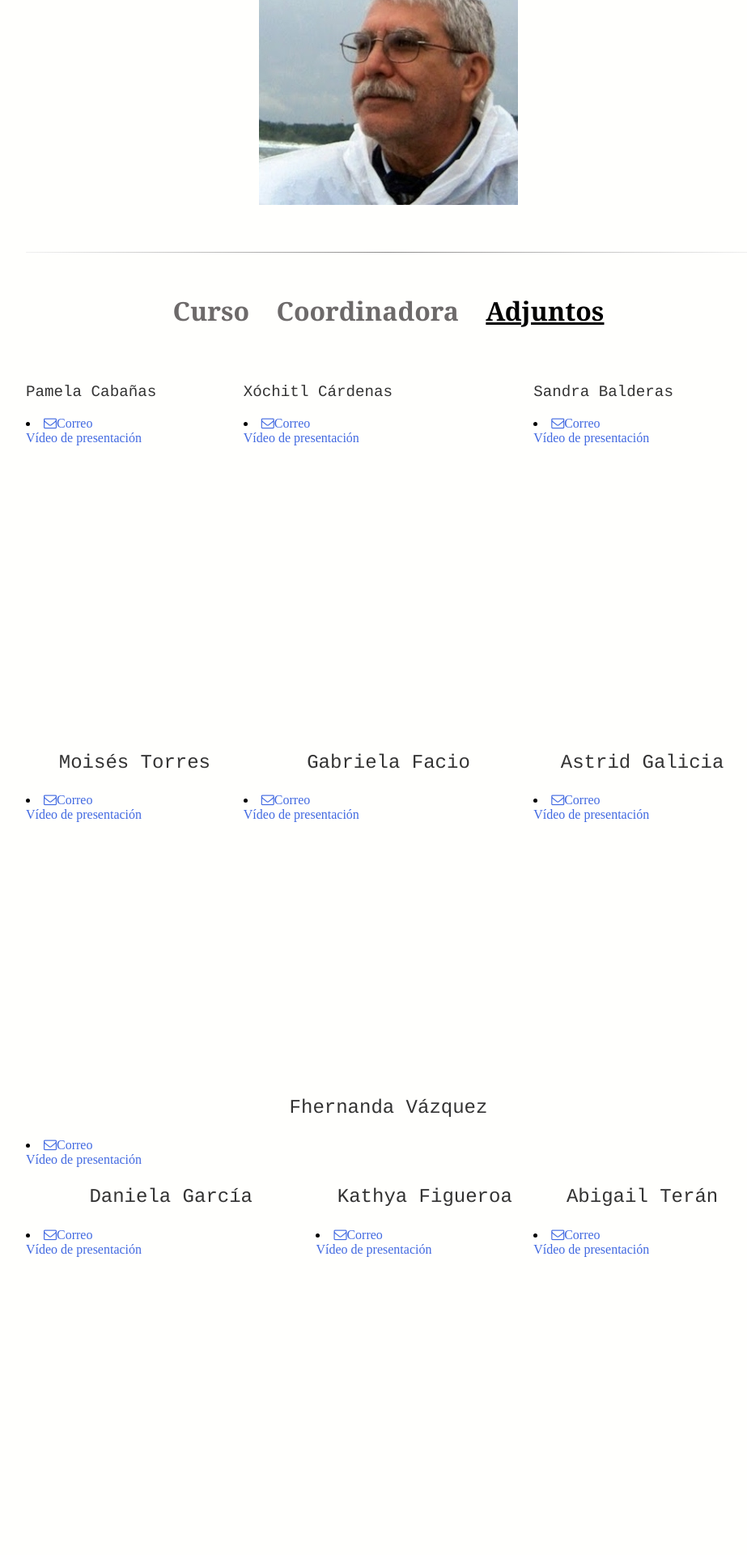
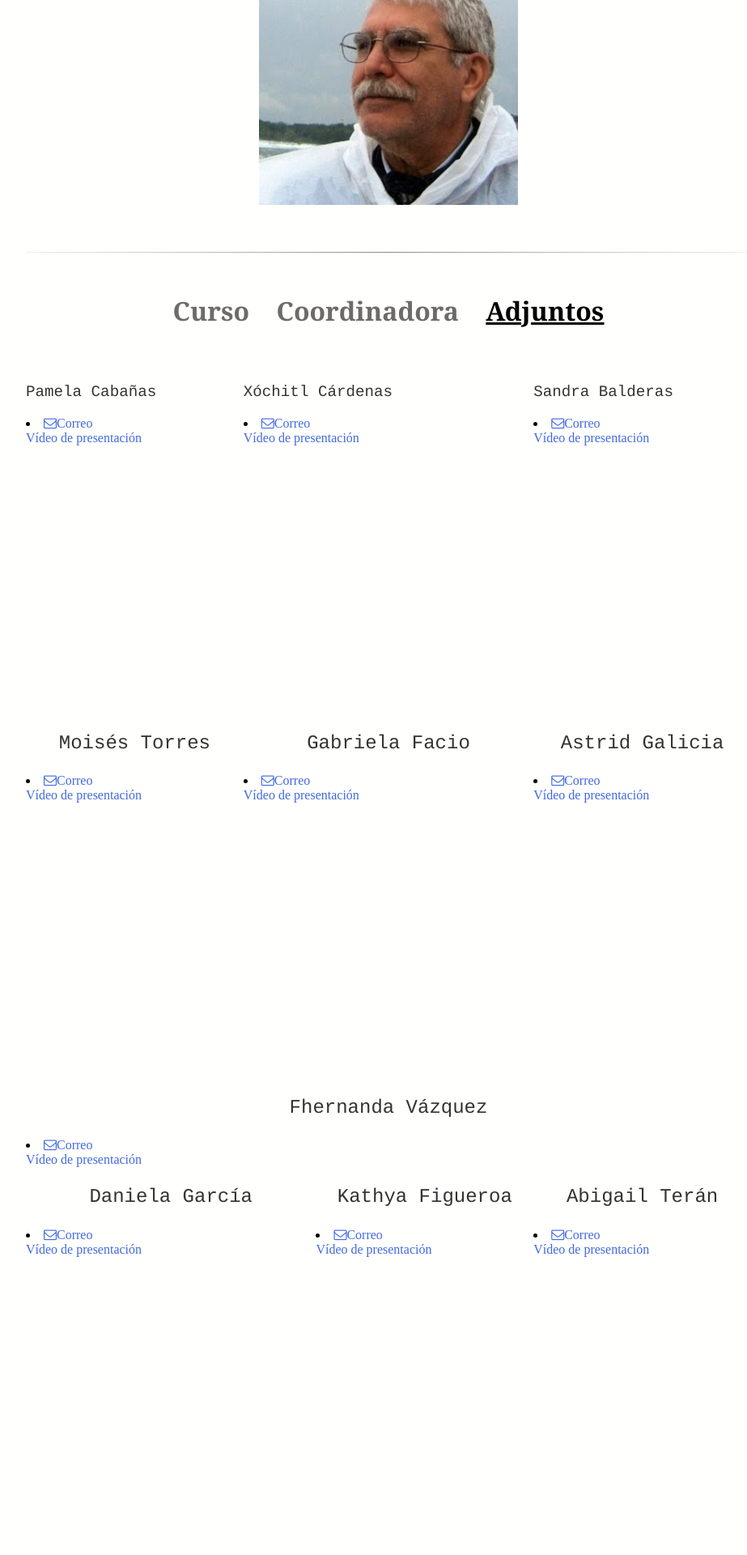
Before and after one commit to BouzasLab25/bouzaslab25.github.io, a Jekyll site: the page built from cursos/Adjuntos.html, in a window 1280 px wide. Shown: the part 481-2401 px from the top of the page at 81% size, without its empty margins (160-1083 px from the left). Built offline with Jekyll 4.4.1, drawn with Linux system fonts in a browser that asks for light colours.

Commit message:
Update Adjuntos.html

```diff
--- a/cursos/Adjuntos.html
+++ b/cursos/Adjuntos.html
@@ -31,37 +31,37 @@
     <a class='link' href="https://www.youtube.com/watch?v=N01T5dZUqxo" target="_blank"> Vídeo de presentación </p>
   </div>
 <div  class="left">
-   <p style="margin-bottom:100;">Moisés Torres</p>
+   <p style="margin-top:0;">Moisés Torres</p>
 	  <li><a class='link' href="mailto:moisesth55555@gmail.com"><i class='fa fa-envelope-o'></i>Correo</a></li>
     <a class='link' href="https://www.youtube.com/watch?v=O_BNR0BpG3M" target="_blank"> Vídeo de presentación </p>
   </div>
 <div  class="center">
-   <p style="margin-bottom:100;">Gabriela Facio</p>
+   <p style="margin-top:0;">Gabriela Facio</p>
 	  <li><a class='link' href="mailto:jackfacio70@gmail.com"><i class='fa fa-envelope-o'></i>Correo</a></li>
     <a class='link' href="https://www.youtube.com/watch?v=MPjp9CThWts" target="_blank"> Vídeo de presentación </p>
   </div>
 <div class="right">
-  <p style="margin-bottom:100;">Astrid Galicia</p>
+  <p style="margin-top:0;">Astrid Galicia</p>
   <li><a class='link' href="mailto:astridgalicia2@gmail.com"><i class='fa fa-envelope-o'></i>Correo</a></li>
   <a class='link' href="https://www.youtube.com/watch?v=xKxFlhHEn4Q" target="_blank"> Vídeo de presentación </p>
   </div>
 <divclass="left">
-   <p style="margin-top:0; padding-top:0;">Fhernanda Vázquez</p>
+   <p style="margin-top:0;">Fhernanda Vázquez</p>
 	  <li><a class='link' href="mailto:fheer.puente@gmail.com"><i class='fa fa-envelope-o'></i>Correo</a></li>
     <a class='link' href="https://www.youtube.com/watch?v=wimChkl7lcg" target="_blank"> Vídeo de presentación </p>
   </div>
 <div class="center">
-   <p style="margin-top:0; padding-top:0;">Daniela García</p>
+   <p style="margin-top:0;">Daniela García</p>
 	  <li><a class='link' href="mailto:danniegarlo@gmail.com"><i class='fa fa-envelope-o'></i>Correo</a></li>
     <a class='link' href="https://www.youtube.com/watch?v=TgHL37LR7Z8" target="_blank"> Vídeo de presentación </p>
   </div>
 <div class="right">
-   <p style="margin-top:0; padding-top:0;">Kathya Figueroa</p>
+   <p style="margin-top:0;">Kathya Figueroa</p>
 	  <li><a class='link' href="mailto:kathyniaaa@gmail.com"><i class='fa fa-envelope-o'></i>Correo</a></li>
     <a class='link' href="https://www.youtube.com/watch?v=X1x8MxX4Hbw" target="_blank"> Vídeo de presentación </p>
   </div>
 <div class="left">
-   <p style="margin-top:0; padding-top:0;">Abigail Terán</p>
+   <p style="margin-top:0;">Abigail Terán</p>
 	  <li><a class='link' href="mailto:teagreyes@gmail.com"><i class='fa fa-envelope-o'></i>Correo</a></li>
     <a class='link' href="https://www.youtube.com/watch?v=uoDSiXC2eGM" target="_blank"> Vídeo de presentación </p>
   </div>
```
